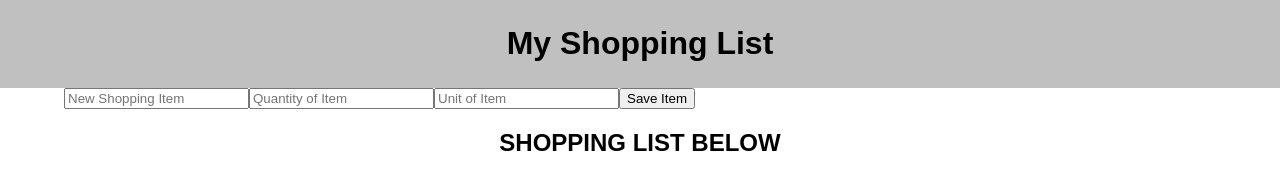
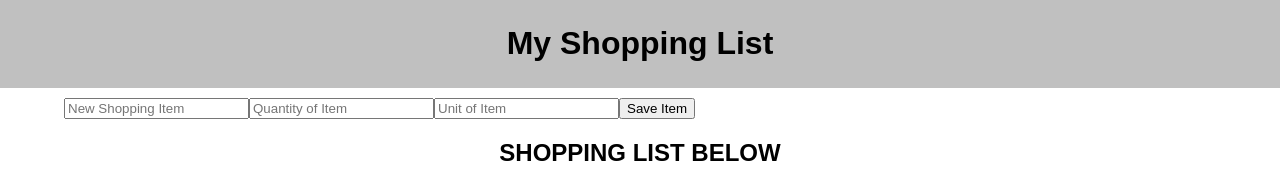
Before and after one commit to jeanlacosse/group-fs-react-shopping-list, a React (Create React App) app: page / in a window 1280 px wide. Shown: the top 178 px of the page. Built offline with nearby package versions, Linux system fonts and the light colour scheme; no server answers.

Commit message:
styled the boxes so well

```diff
--- a/src/components/App/App.css
+++ b/src/components/App/App.css
@@ -15,10 +15,14 @@ ul {
 li {
   display: inline-block;
   text-align: center;
+  line-height: 23px;
   border: 1px solid black;
   padding-top: 4px;
   background-color: lightgray;
-  height: 80px;
-  width: 220px;
+  height: 100px;
+  width: 200px;
   margin: 0 12px 12px 12px;
 }
+input {
+  margin-top: 10px;
+}
```
